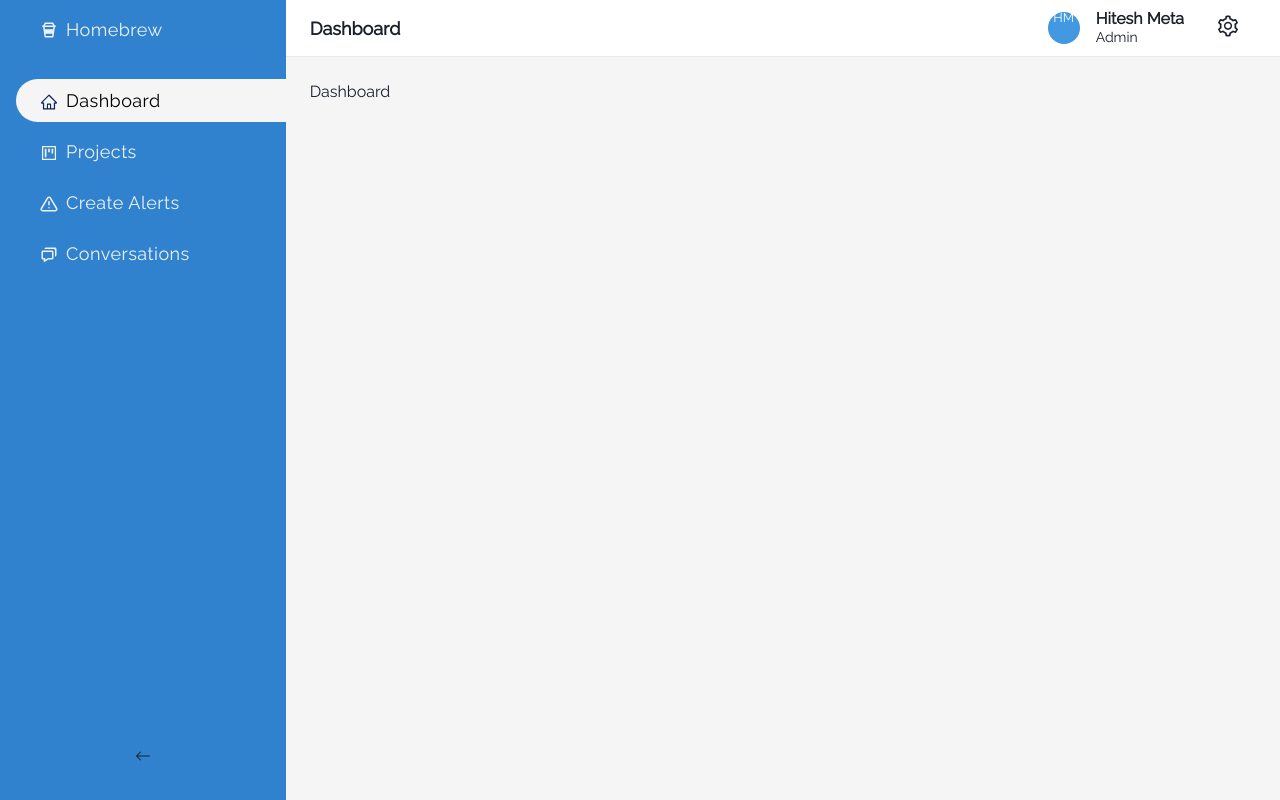
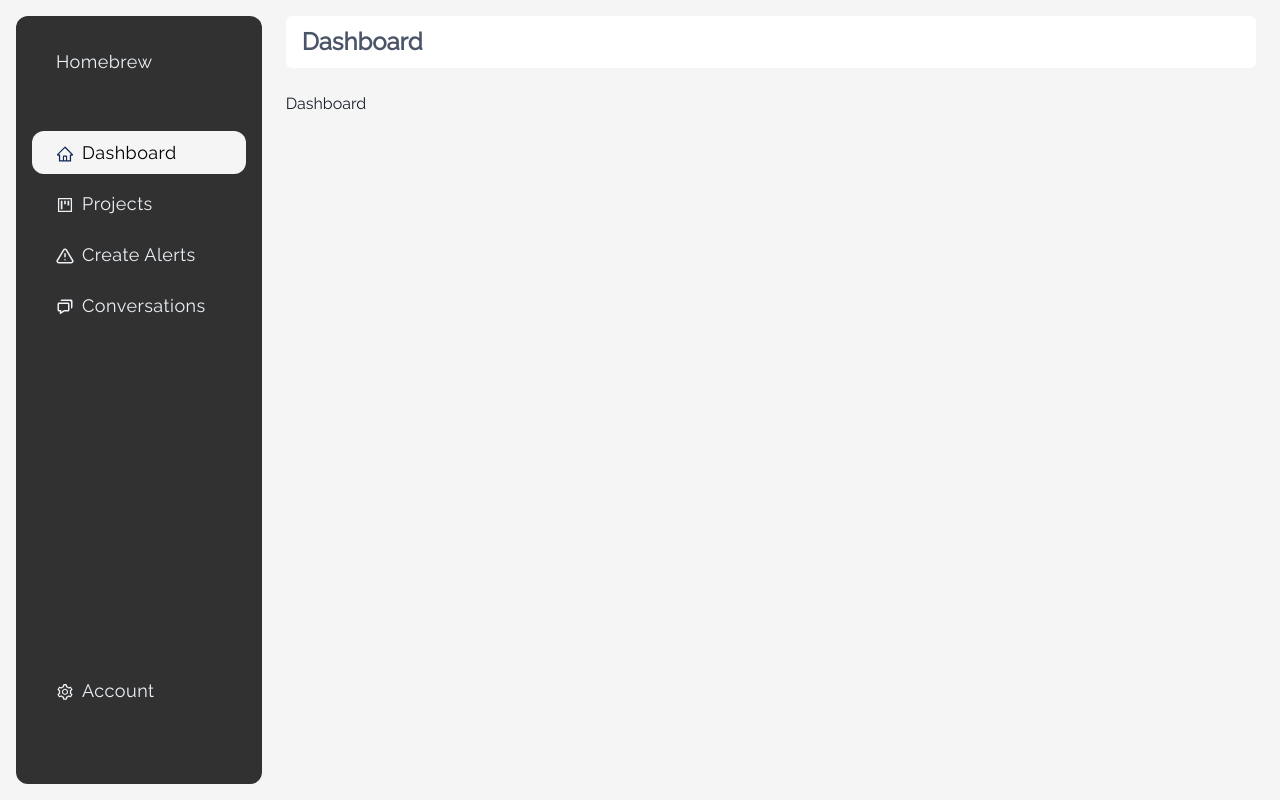
Before and after one commit to hiteshmeta85/sih-web, a Next.js app: page /dashboard in a window 1280 px wide. Built offline with nearby package versions, Linux system fonts and the light colour scheme.

Commit message:
Refactor Dashboard Sidebar, Custom Link and Back Button

```diff
--- a/components/Link/CustomLink.js
+++ b/components/Link/CustomLink.js
@@ -9,11 +9,11 @@ const CustomLink = ({href, text, icon}) => {
         display={"flex"}
         alignItems={"center"}
         gap={2}
-        bg={"blue.500"}
+        bg={"blackAlpha.800"}
         textColor={"white"}
         px={4}
         py={2}
-        _hover={{textDecoration: "none", bg: "blue.600"}}
+        _hover={{textDecoration: "none", bg: "blackAlpha.700"}}
         borderRadius={"md"}
       >
         {icon} <Text as={'span'}>{text}</Text>
--- a/components/Sidebar/Sidebar.js
+++ b/components/Sidebar/Sidebar.js
@@ -1,78 +1,56 @@
-import {Box, Button, Flex, Icon, Link, List, ListIcon, ListItem, Text} from "@chakra-ui/react";
-import NextLink from "next/link";
+import {Box, Flex, List, Text} from "@chakra-ui/react";
 import {SidebarItems} from "./sidebar-items";
-import {useRouter} from "next/router";
-import {BiCoffeeTogo} from "react-icons/bi";
-import {useState} from "react";
-import {BsArrowLeft, BsArrowRight} from "react-icons/bs";
+import SidebarNavItem from "./SidebarNavItem";
 
 const Sidebar = () => {
 
-  const router = useRouter()
-
-  const [isSideBarClosed, setIsSideBarClosed] = useState(false)
-
   return (
-    <Flex
-      flexDir={'column'}
+    <Box bg={'#F5F5F5'} h={'100vh'}>
+      <Box
+        display={{base: 'none', lg: 'block'}}
         overflow={'auto'}
-      justifyContent={'space-between'}
-      h={'100vh'}
+        h={'full'}
         letterSpacing={'wide'}
-      bg={'blue.500'}
         color={'gray.100'}
         fontSize={'lg'}
-      display={{base: 'none', lg: 'flex'}}
+        py={4}
+        pl={4}
       >
-      <Box>
-        <Flex
-          pl={10}
-          pr={!isSideBarClosed ? 24 : 6}
-          py={1}
-          my={3}
-          alignItems='center'
+        <List pt={4} pb={16} px={4}
+              h={'full'}
+              display={'flex'}
+              flexDir={'column'}
+              justifyContent={'space-between'}
+              bg={'blackAlpha.800'}
+              borderRadius={12}
         >
-          <Icon as={BiCoffeeTogo} color={'gray.100'} mr={2}/>
-          {!isSideBarClosed && <Text as={'span'}>Homebrew</Text>}
-        </Flex>
-        <List my={8} pl={4}>
-          {SidebarItems.map((item, index) => {
-            return (
-              <NextLink href={item.navLink} key={index}>
-                <Link _hover={{textDecorationLine: 'none'}}>
-                  <ListItem
+          <Flex flexDir={'column'} rowGap={8}>
+            <Text
               pl={6}
+              pr={10}
               py={2}
               my={2}
-                    pr={!isSideBarClosed ? 24 : 6}
-                    borderLeftRadius={24}
-                    alignItems={'center'}
-                    bg={router.pathname === `${item.navLink}` ? '#F5F5F5' : ''}
-                    color={router.pathname === `${item.navLink}` ? 'black' : ''}
-                    _hover={router.pathname !== `${item.navLink}` ? {bg: 'blue.300'} : ''}
             >
-                    <ListIcon
-                      as={item.icon}
-                      color={router.pathname === `${item.navLink}` ? '#0B2656' : 'gray.100'}
-                    />
-                    {!isSideBarClosed && item.name}
-                  </ListItem>
-                </Link>
-              </NextLink>
-            )
+              Homebrew
+            </Text>
+            <Box>
+              {SidebarItems.map((item, index) => {
+                if (item.position === 'top') {
+                  return <SidebarNavItem key={index} navLink={item.navLink} name={item.name} icon={item.icon}/>
+                }
               })}
+            </Box>
+          </Flex>
+          <Box>
+            {SidebarItems.map((item, index) => {
+              if (item.position === 'bottom') {
+                return <SidebarNavItem key={index} navLink={item.navLink} name={item.name} icon={item.icon}/>
+              }
+            })}
+          </Box>
         </List>
       </Box>
-      <Button
-        onClick={() => {setIsSideBarClosed(!isSideBarClosed)}}
-        bg={'transparent'}
-        _hover={{bg: 'blue.300'}}
-        borderRadius={0}
-        my={6}
-      >
-        {!isSideBarClosed ? <BsArrowLeft/> : <BsArrowRight/>}
-      </Button>
-    </Flex>
+    </Box>
   );
 };
 
--- /dev/null
+++ b/components/Sidebar/SidebarNavItem.js
@@ -0,0 +1,35 @@
+import NextLink from "next/link";
+import {Link, ListIcon, ListItem} from "@chakra-ui/react";
+import {useRouter} from "next/router";
+import {useState} from "react";
+
+const SidebarNavItem = ({navLink, icon, name}) => {
+
+  const router = useRouter()
+  const [isNavItemHovered, setIsNavItemHovered] = useState(false)
+
+  return (
+    <NextLink href={navLink}>
+      <Link _hover={{textDecorationLine: 'none'}}>
+        <ListItem
+          onMouseOver={() => {setIsNavItemHovered(true)}}
+          onMouseOut={() => {setIsNavItemHovered(false)}}
+          borderLeftRadius={12}
+          borderRightRadius={12}
+          bg={router.pathname === `${navLink}` ? '#F5F5F5' : ''}
+          color={router.pathname === `${navLink}` ? 'black' : ''}
+          _hover={router.pathname !== `${navLink}` ? {bg: '#F5F5F5', color: 'blackAlpha.800'} : ''}
+          pl={6} pr={10} py={2} my={2}
+        >
+          {icon && <ListIcon
+            as={icon}
+            color={(router.pathname === `${navLink}` || isNavItemHovered === true) ? '#0B2656' : 'gray.100'}
+          />}
+          {name}
+        </ListItem>
+      </Link>
+    </NextLink>
+  )
+}
+
+export default SidebarNavItem
--- a/components/Sidebar/sidebar-items.js
+++ b/components/Sidebar/sidebar-items.js
@@ -1,4 +1,4 @@
-import {AiOutlineHome, AiOutlineProject} from "react-icons/ai";
+import {AiOutlineHome, AiOutlineProject, AiOutlineSetting} from "react-icons/ai";
 import {FiAlertTriangle} from "react-icons/fi";
 import {BiChat} from "react-icons/bi"
 
@@ -7,20 +7,30 @@ export const SidebarItems = [
     name: 'Dashboard',
     navLink: '/dashboard',
     icon: AiOutlineHome,
+    position: 'top'
   },
   {
     name: 'Projects',
     navLink: '/dashboard/projects',
     icon: AiOutlineProject,
+    position: 'top'
   },
   {
     name: 'Create Alerts',
     navLink: '/dashboard/create-alert',
     icon: FiAlertTriangle,
+    position: 'top'
   },
   {
     name: 'Conversations',
     navLink: '/dashboard/conversations',
     icon: BiChat,
+    position: 'top'
+  },
+  {
+    name: 'Account',
+    navLink: '/dashboard/account',
+    icon: AiOutlineSetting,
+    position: 'bottom'
   },
 ]
--- a/pages/dashboard/_layout.js
+++ b/pages/dashboard/_layout.js
@@ -1,9 +1,8 @@
 import React from 'react';
-import {Avatar, Box, Button, Flex, Icon, Menu, MenuButton, MenuItem, MenuList, Text} from "@chakra-ui/react";
-import {AiOutlineSetting} from "react-icons/ai";
+import {Box, Flex, Text} from "@chakra-ui/react";
 import Sidebar from "../../components/Sidebar/Sidebar";
 
-const DashboardContainer = ({children, title}) => {
+const DashboardContainer = ({children, title, helperItems}) => {
   return (
     <Flex>
       <Sidebar/>
@@ -14,46 +13,29 @@ const DashboardContainer = ({children, title}) => {
         bg={'#F5F5F5'}
       >
         <Flex
-          boxShadow={'xs'}
+          justifyContent={'space-between'}
           alignItems={'center'}
-          justifyContent={'space-between'}
+          borderRadius={"md"}
+          mx={{base: 2, md: 6}}
+          mt={{base: 3, md: 4}}
+          pl={4}
+          pr={2}
+          py={2}
           bg={'white'}
-          px={{base:3, md:6}}
-          py={2}
+          color={'gray.600'}
+          fontWeight={'bold'}
+          fontSize={'x-large'}
         >
-          <Text
-            fontWeight={'bold'}
-            fontSize={'large'}
-          >
+          <Text>
             {title}
           </Text>
-          <Flex
-            alignItems={'center'}
-            columnGap={4}
-          >
-            <Avatar name='Hitesh Meta' size={'sm'} color={'white'} bg={'blue.400'} display={{base:"none",md:"block"}}/>
-            <Box lineHeight={'120%'}>
-              <Text fontWeight={'semibold'}>Hitesh Meta</Text>
-              <Text fontSize={'sm'}>Admin</Text>
+          {helperItems &&
+            <Box fontSize={'md'}>
+              {helperItems}
             </Box>
-            <Menu>
-              <MenuButton
-                as={Button}
-                bg={'transparent'}
-                _hover={{bg: 'transparent'}}
-                _active={{bg: 'transparent'}}
-                borderRadius={"none"}
-              >
-                <Icon as={AiOutlineSetting} h={6} w={6}/>
-              </MenuButton>
-              <MenuList>
-                <MenuItem>Account</MenuItem>
-                <MenuItem color={'red.500'}>Logout</MenuItem>
-              </MenuList>
-            </Menu>
-          </Flex>
+          }
         </Flex>
-        <Box p={{base:3, md:6}}>
+        <Box p={{base: 3, md: 6}}>
           {children}
         </Box>
       </Box>
--- a/pages/dashboard/create-project/_disaster-type-data.js
+++ b/pages/dashboard/create-project/_disaster-types.js
@@ -4,7 +4,7 @@ import hurricane from "./hurricane.png"
 import storm from "./storm.png"
 import wildfire from "./wildfire.png"
 
-export const DisasterTypeData = [
+export const DisasterTypes = [
   {
     id: 1,
     disasterType: "flood",
--- a/pages/dashboard/create-project/index.js
+++ b/pages/dashboard/create-project/index.js
@@ -4,7 +4,7 @@ import newProjectSchema from "../../../lib/schemas/newProjectSchema";
 import CustomInput from "../../../components/Input/CustomInput";
 import {ErrorMessage, Form, Formik} from "formik";
 import CustomButton from "../../../components/Button/CustomSubmitButton";
-import {DisasterTypeData} from "./_disaster-type-data";
+import {DisasterTypes} from "./_disaster-types";
 import Image from "next/image";
 import axios from "axios";
 import {useRouter} from "next/router";
@@ -65,7 +65,7 @@ const Index = () => {
             <Box>
               <Heading fontSize={"3xl"} mb={4}>Select Disaster Type</Heading>
               <SimpleGrid columns={{base: 1, md: 3, lg: 5}} spacing={4}>
-                {DisasterTypeData.map((item, index) => {
+                {DisasterTypes.map((item, index) => {
                   return (
                     <Box
                       key={index}
```
Also changed, not shown: components/Button/BackButton.js (+12 -11 lines), pages/dashboard/create-project/select-social-media/[id].js (+2 -26 lines), pages/dashboard/create-project/select-social-media/_social-media.js (added, +25 -0 lines), pages/dashboard/projects/index.js (+8 -6 lines). Lines whose indentation alone changed are shown as unchanged.
